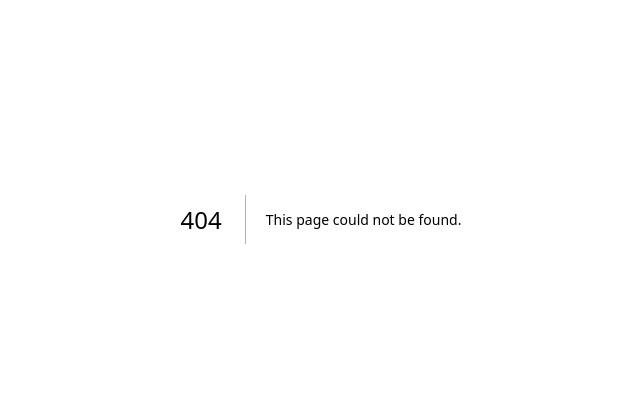
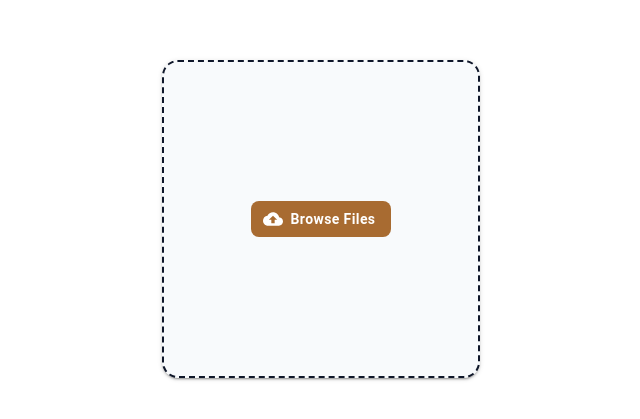
Before and after one commit to robi2711/Microsoft-Project-Deliverables, a Next.js app in the folder packages/frontend/: page /dashboard in a window 1280 px wide. Before the commit this address had no page. Shown: the part 181-600 px from the top of the page, without its empty margins (319-959 px from the left). Built offline with nearby package versions, Linux system fonts and the light colour scheme.

Commit message:
Branch for Version 3
Added Dashboard page and dashboard components, will develop soon

```diff
--- a/packages/frontend/app/components/theme/lpTheme.tsx
+++ b/packages/frontend/app/components/theme/lpTheme.tsx
@@ -8,16 +8,16 @@ import { createTheme } from "@mui/material/styles"
 export const lpTheme = createTheme({
 	palette: {
 		primary: {
-			main: "#2563eb",
-			light: "#60a5fa",
-			dark: "#1d4ed8",
-			contrastText: "#ffffff",
+			main: "#A86B31", // Base color from the logo
+			light: "#C48A5A", // Lighter shade for hover effects
+			dark: "#875A29", // Depth color from the logo
+			contrastText: "#FFFFFF", // White text for contrast
 		},
 		secondary: {
-			main: "#f97316",
-			light: "#fdba74",
-			dark: "#c2410c",
-			contrastText: "#ffffff",
+			main: "#875A29", // Depth color from the logo
+			light: "#A86B31", // Base color for hover effects
+			dark: "#452B1F", // Shading on the depth
+			contrastText: "#FFFFFF", // White text for contrast
 		},
 		background: {
 			default: "#ffffff",
@@ -25,7 +25,7 @@ export const lpTheme = createTheme({
 		},
 		text: {
 			primary: "#0f172a",
-			secondary: "#64748b",
+			secondary: "#2E1A13",
 		},
 	},
 	typography: {
--- /dev/null
+++ b/packages/frontend/app/dashboard/page.tsx
@@ -0,0 +1,10 @@
+// This will become the Dashboard page - pasted from scanner for now.
+"use client"
+
+import ScannerPage from "@/components/pages/ScannerPage"
+
+export default function Scanner() {
+    return (
+        <ScannerPage />
+    )
+}
```
